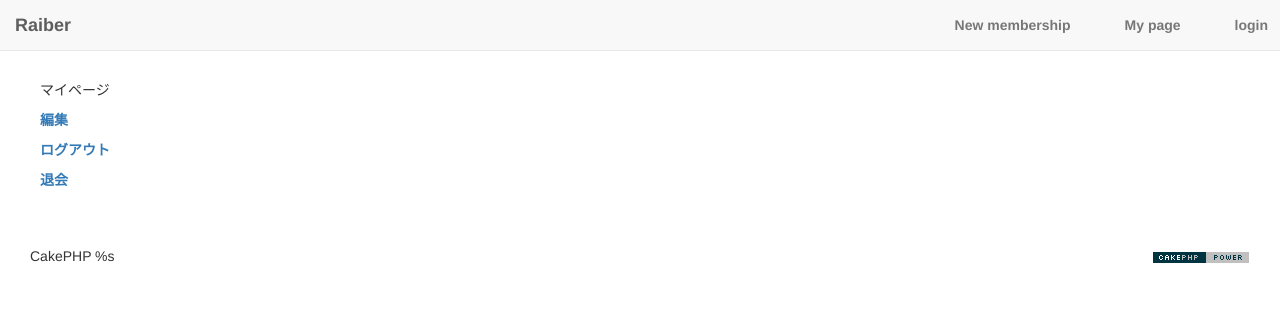
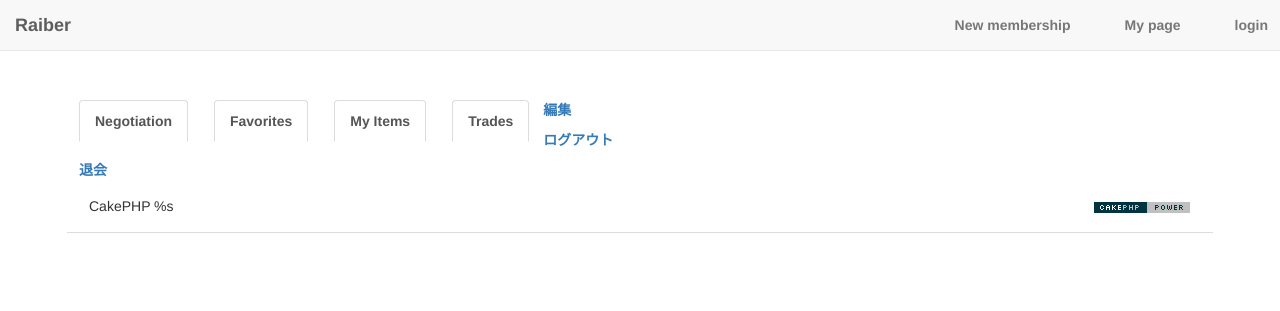
Before and after one commit to Tetsuya11/Raiber_Project, a CakePHP app: the page made by app/View/Users/mypage.ctp in a window 1280 px wide. Shown: the top 311 px of the page. Run offline with PHP 8.4 and a stand-in for CakePHP, Linux system fonts and the light colour scheme; the template is opened without the code that fills it, so the values that code supplies are empty; some libraries are stand-ins or nearby versions.

Commit message:
init commit

```diff
--- a/app/Model/Item.php
+++ b/app/Model/Item.php
@@ -3,8 +3,9 @@
 class Item extends AppModel {
     //public $hasOne ='Category';
 
+    public $belongsTo = array('User', 'Category');
 	public $hasMany = 'Post';
-	public $belongsTo = 'Category';
+
 	public $validate = array(
         'title' => array(
             'rule' => 'notEmpty'
--- a/app/Model/post.php
+++ b/app/Model/post.php
@@ -1,7 +1,9 @@
 <?php
 class Post extends AppModel {
+
+    public $belongsTo = array('User', 'Category');
 	public $hasMany = 'Comment';
-	public $belongsTo = 'Category';//全てのpostはそれぞれのcategoryに帰属するという意味。
+
 	public $validate = array(
         'title' => array(
             'rule' => 'notEmpty'
--- a/app/View/Users/mypage.ctp
+++ b/app/View/Users/mypage.ctp
@@ -1,4 +1,12 @@
-<p>マイページ</p>
+<div class="container" style="padding:20px 0">
+  <ul class="nav nav-tabs">
+    <li class="active"><a href="#home" data-toggle="tab">Negotiation</a></li>
+    <li class="active"><a href="#home" data-toggle="tab">Favorites</a></li>
+    <li class="active"><a href="#home" data-toggle="tab">My Items</a></li>
+    <li class="active"><a href="#home" data-toggle="tab">Trades</a></li>
+
+  <ul>
+<div>
 <p><a href="/users/edit/">編集</a><p>
 <p><a href="/users/logout/">ログアウト</a></p>
 <p><a href="/users/delete/">退会</a></p>
```
Also changed, not shown: app/Model/User.php (+6 -11 lines).
